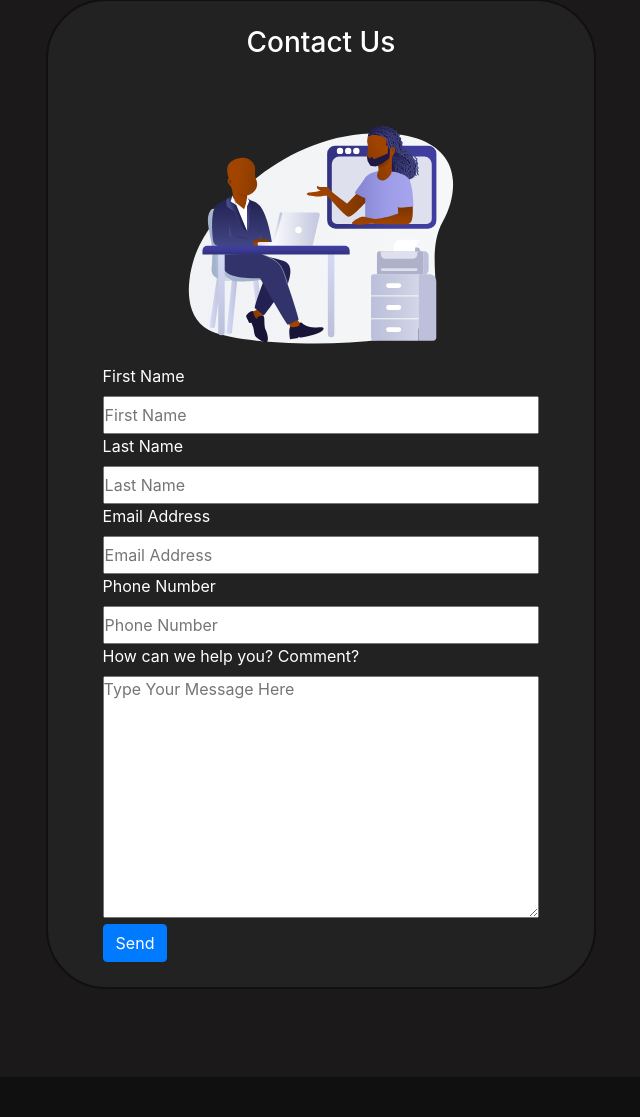
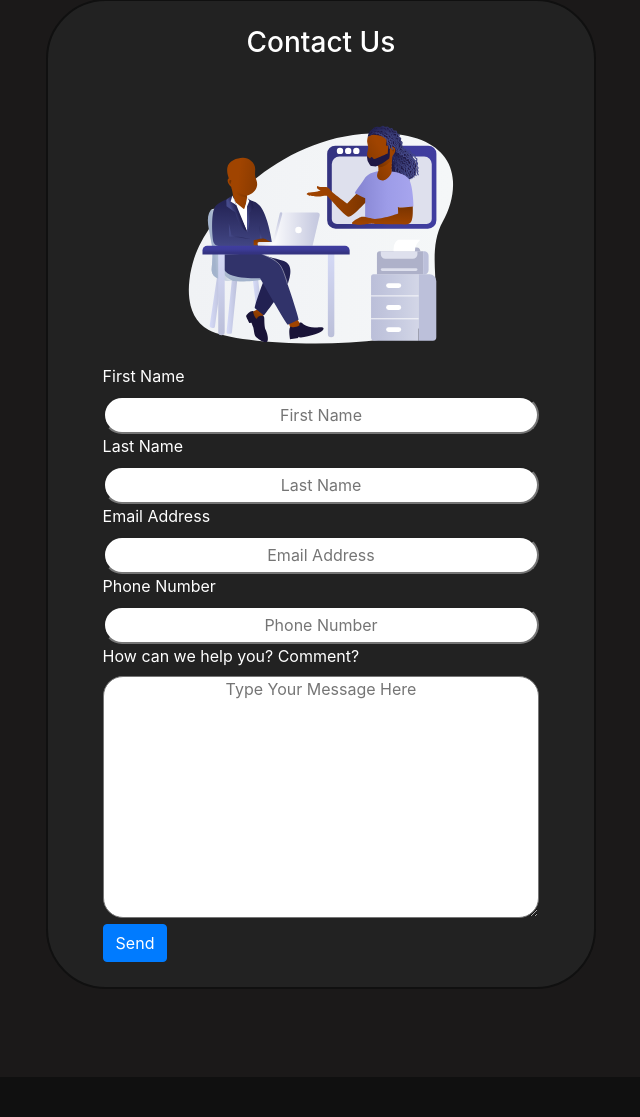
Before and after one commit to aknjoroge/Blinx-Frontend, a PHP site: page / in a window 1280 px wide. Shown: the part 1853-2970 px from the top of the page, without its empty margins (319-959 px from the left). Run offline with PHP 8.4, Linux system fonts and the light colour scheme; some libraries are stand-ins or nearby versions.

Commit message:
border radius input fields

```diff
--- a/index.html
+++ b/index.html
@@ -155,15 +155,15 @@
   <img src="static/images/Black Men Office Video Chat.svg" class="contact-image">
   <form class="contact-form">
     <label for="firstname">First Name</label><br>
-    <input type="text" placeholder="First Name" required><br>
+    <input type="text" class="form-input" placeholder="First Name" required><br>
     <label for="lastname">Last Name</label><br>
-    <input type="text" placeholder="Last Name"  required><br>
+    <input type="text"class="form-input" placeholder="Last Name"  required><br>
     <label for="email">Email Address</label><br>
-    <input type="email" placeholder="Email Address"  required><br>
+    <input type="email" class="form-input" placeholder="Email Address"  required><br>
     <label for="phonenumber">Phone Number</label><br>
-    <input type="phone" placeholder="Phone Number"  required><br>
+    <input type="phone" class="form-input" placeholder="Phone Number"  required><br>
     <label for="text">How can we help you? Comment?</label><br>
-    <textarea rows="10" class="contactus-textarea" id="textarea-contactsection" placeholder="Type Your Message Here" spellcheck="false"  required></textarea><br>
+    <textarea rows="10" class="contactus-textarea  form-input" id="textarea-contactsection" placeholder="Type Your Message Here" spellcheck="false"  required></textarea><br>
   <button class="btn btn-primary" type="submit" >Send</button>
   </form>
 </div>
--- a/static/css/style.css
+++ b/static/css/style.css
@@ -249,6 +249,12 @@ textarea{
     background-color:#1b1919;
     padding: 1%;
 }
+.form-input{
+    border-radius: 20px;
+}
+.form-input::placeholder{
+    text-align: center;
+}
 footer{
     padding: 5%;
 }
```
